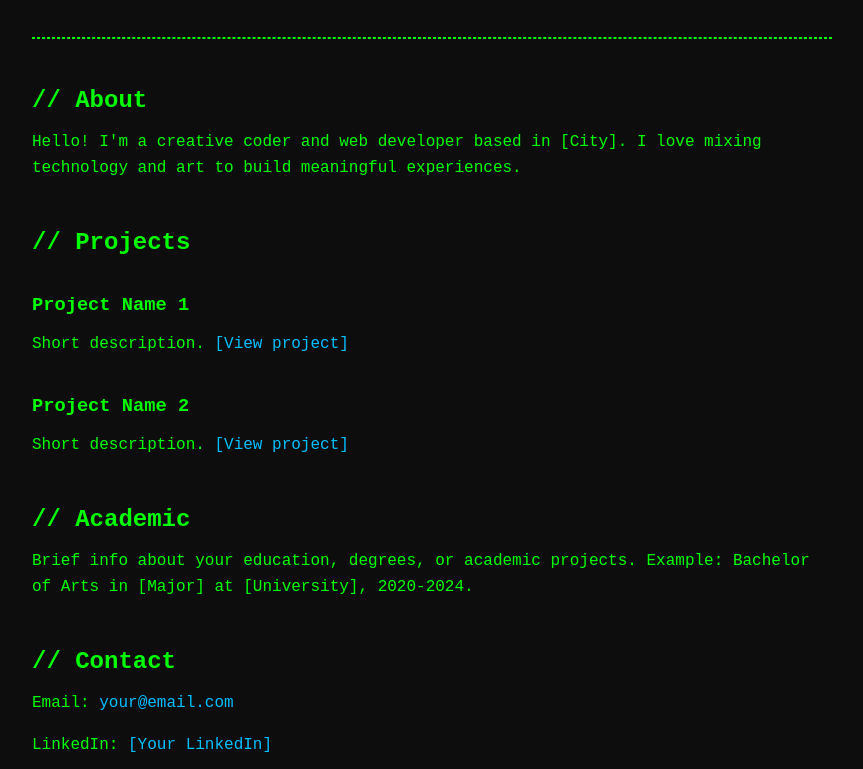
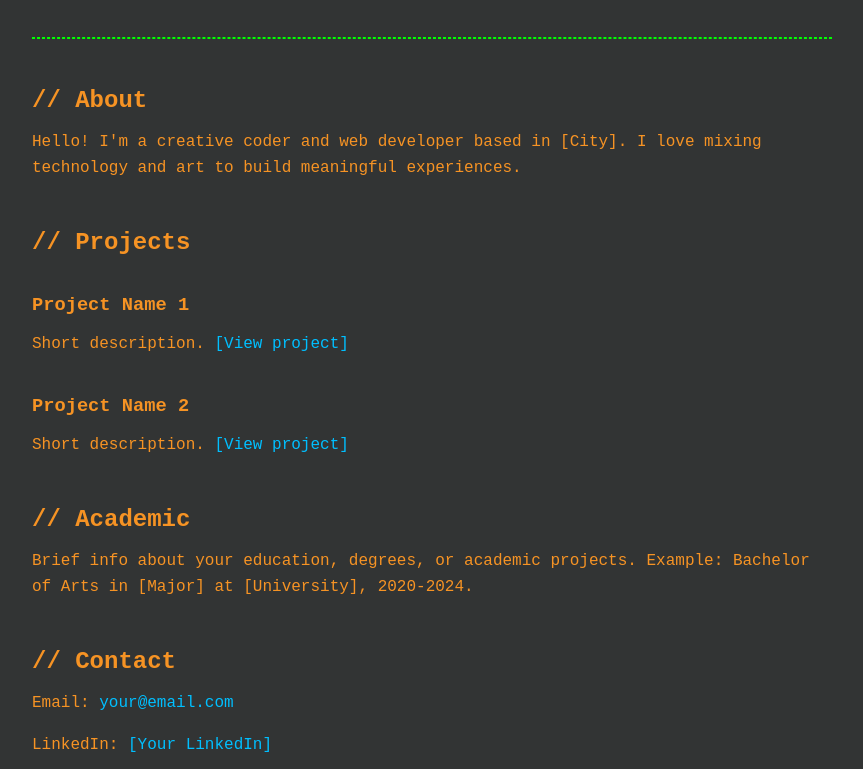
Before and after one commit to ege-canpolat/ege-canpolat.github.io, a plain HTML site: page index.html in a window 1280 px wide. Shown: the part 178-947 px from the top of the page, without its empty margins (208-1071 px from the left). Drawn offline with Linux system fonts and the light colour scheme.

Commit message:
Update index.html

```diff
--- a/index.html
+++ b/index.html
@@ -3,13 +3,13 @@
 <head>
   <meta http-equiv="Content-Type" content="text/html; charset=utf-8">
   <meta http-equiv="Content-Style-Type" content="text/css">
-  <title>Your Name - Portfolio</title>
+  <title>Ege Canpolat - Portfolio</title>
   <meta name="Generator" content="Cocoa HTML Writer">
   <meta name="CocoaVersion" content="2575.4">
   <style type="text/css">
     body {
-      background-color: #0d0d0d;
-      color: #00ff00;
+      background-color: #323434;
+      color: #f69324;
       font-family: 'Courier New', Courier, monospace;
       padding: 40px;
       max-width: 800px;
```
